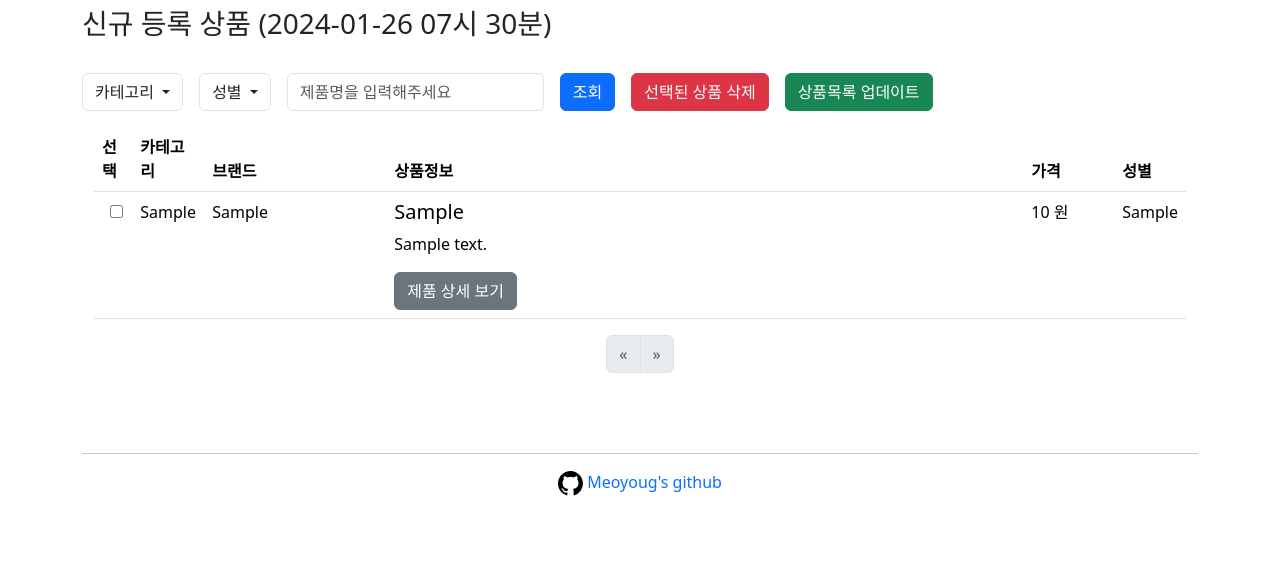
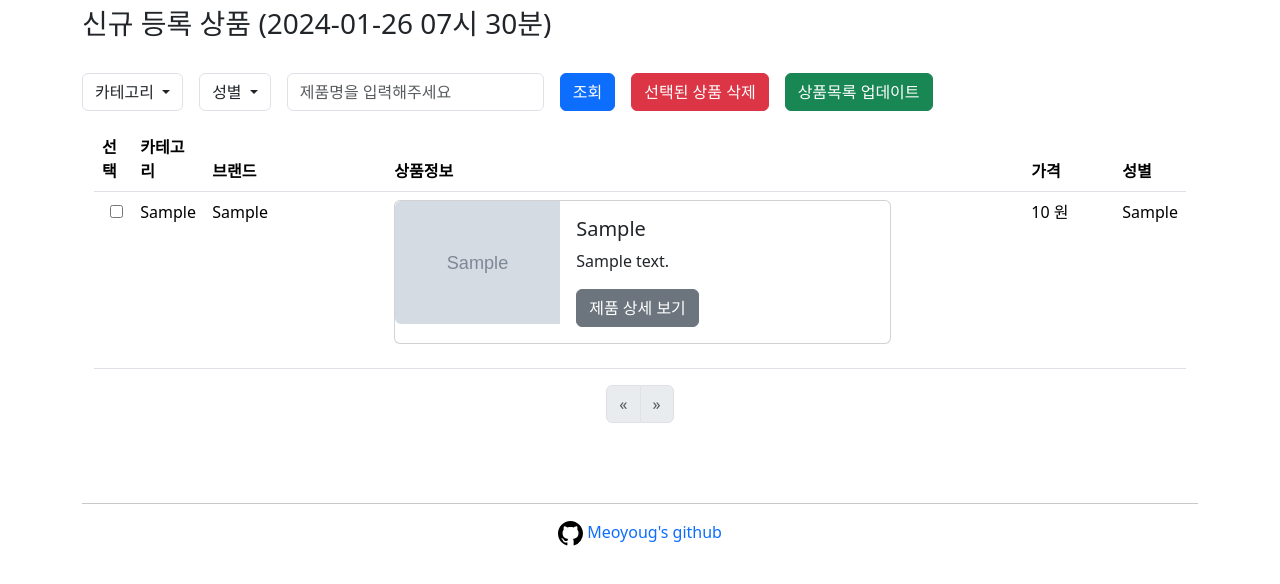
Before and after one commit to Meoyoug/mini_project_kream, a Flask app: page / in a window 1280 px wide. Shown: the part 201-785 px from the top of the page. Run offline with Flask 3, Linux system fonts and the light colour scheme; tables that the repository leaves empty or names only in its code hold one stand-in row (values such as "Sample post"); grey boxes marked "Sample" are stand-in pictures; some libraries are stand-ins or nearby versions.

Commit message:
최종완성

```diff
--- a/kream_mysql/kream/templates/index.html
+++ b/kream_mysql/kream/templates/index.html
@@ -2,6 +2,7 @@
 <html lang="ko">
 <head>
     <title>Admin Page</title>
+    <meta name="referrer" content="no-referrer" />
     <link href="https://cdn.jsdelivr.net/npm/bootstrap@5.3.1/dist/css/bootstrap.min.css" rel="stylesheet" integrity="sha384-4bw+/aepP/YC94hEpVNVgiZdgIC5+VKNBQNGCHeKRQN+PtmoHDEXuppvnDJzQIu9" crossorigin="anonymous">
     <style>
     </style>
@@ -123,17 +124,21 @@
                 <td>&nbsp&nbsp<input type = "checkbox" class = "category_checkbox"></td>
                   <td>{{data[0]}}</td>
                   <td>{{data[1]}}</td>
-                  <!-- <td>
-                    <img src="{{ data[5] }}" style="height: 100; width: 100;">
-                  </td> -->
                   <td>
-                    <div class="d-flex position-relative">
-                      <div>
-                        <h5 class="mt-0">{{ data[2] }}</h5>
-                        <p>{{ data[7] }}</p>
-                        <form action="{{ data[6] }}" method="get">
-                          <button type="submit" class="btn btn-secondary">제품 상세 보기</button>
-                        </form>
+                    <div class="card mb-3" style="max-width: 80%;">
+                      <div class="row g-0">
+                        <div class="col-md-4">
+                          <img src="{{ data[5] }}" class="img-fluid rounded-start">
+                        </div>
+                        <div class="col-md-8">
+                          <div class="card-body">
+                            <h5 class="mt-0">{{ data[2] }}</h5>
+                            <p>{{ data[7] }}</p>
+                            <form action="{{ data[6] }}" method="get">
+                              <button type="submit" class="btn btn-secondary">제품 상세 보기</button>
+                            </form>
+                          </div>
+                        </div>
                       </div>
                     </div>
                   </td>
```
Also changed, not shown: kream_mysql/readme.md.
